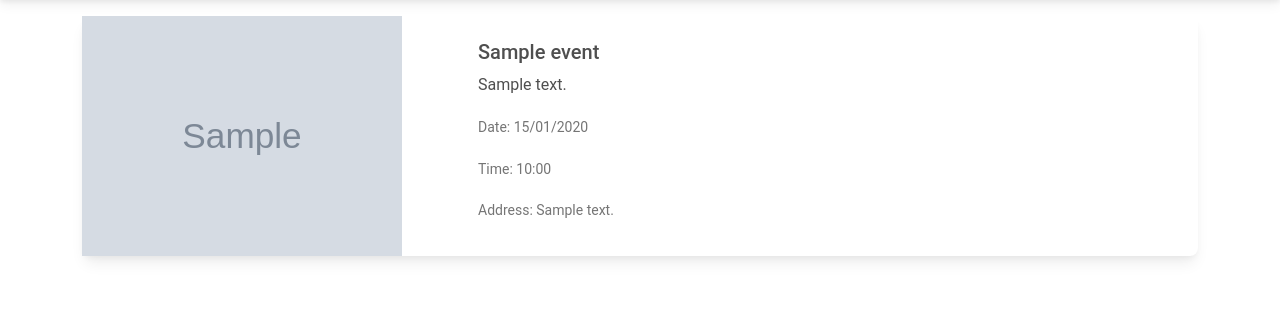
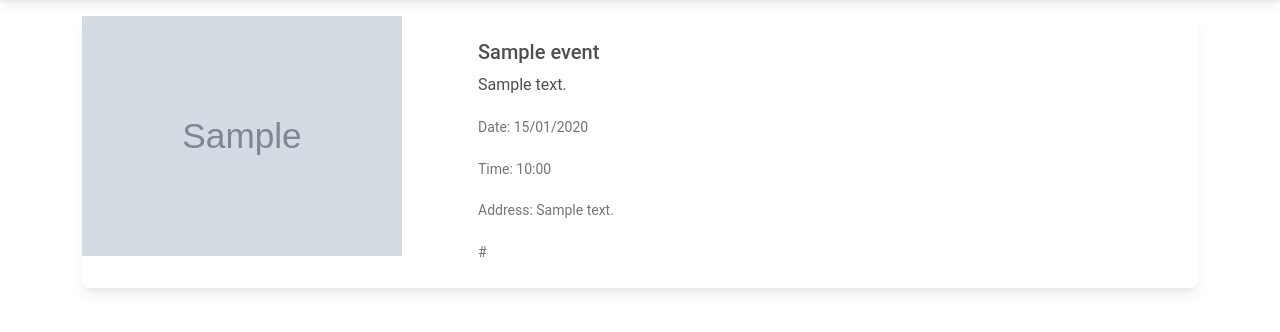
Before and after one commit to nat-oku/FE21-CR13-Natalia, a Symfony app: template eventima/templates/events/details.html.twig in a window 1280 px wide. Shown: the part 72-404 px from the top of the page. Run offline with Twig, Linux system fonts and the light colour scheme; the template is opened without the code that fills it: most values are stand-ins (such as "Sample title", 1, 10 or a date in 2020); grey boxes marked "Sample" are stand-in pictures; some libraries are stand-ins or nearby versions.

Commit message:
adding styles for details

```diff
--- a/eventima/templates/events/details.html.twig
+++ b/eventima/templates/events/details.html.twig
@@ -18,7 +18,7 @@
                     <p class="card-text"><small class="text-muted">Date: {{events.dateTime | date('d/m/Y')}}</small></p>
                     <p class="card-text"><small class="text-muted">Time: {{events.dateTime | date('H:i')}}</small></p>
                     <p class="card-text"><small class="text-muted">Address: {{events.eventAddress}}</small></p>
-
+                    <a class="link-dark" href="{{events.eventUrl}}"><small class="text-muted">{{events.eventUrl}}</small></a>
                 </div>
             </div>
         </div>
```
